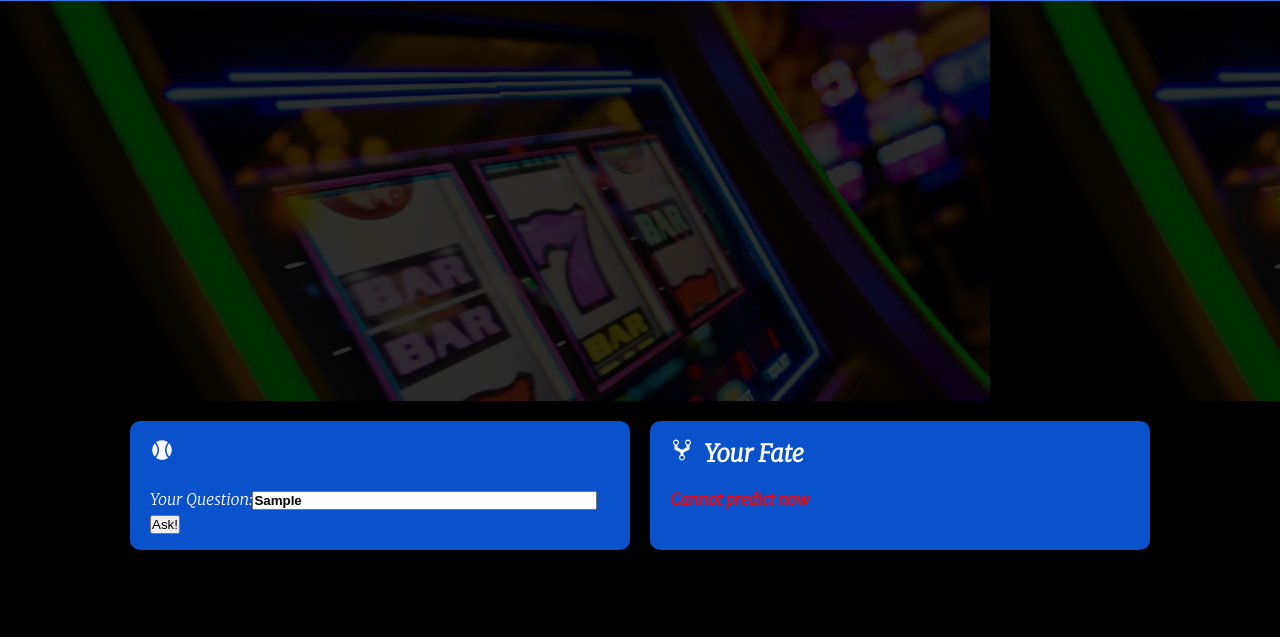
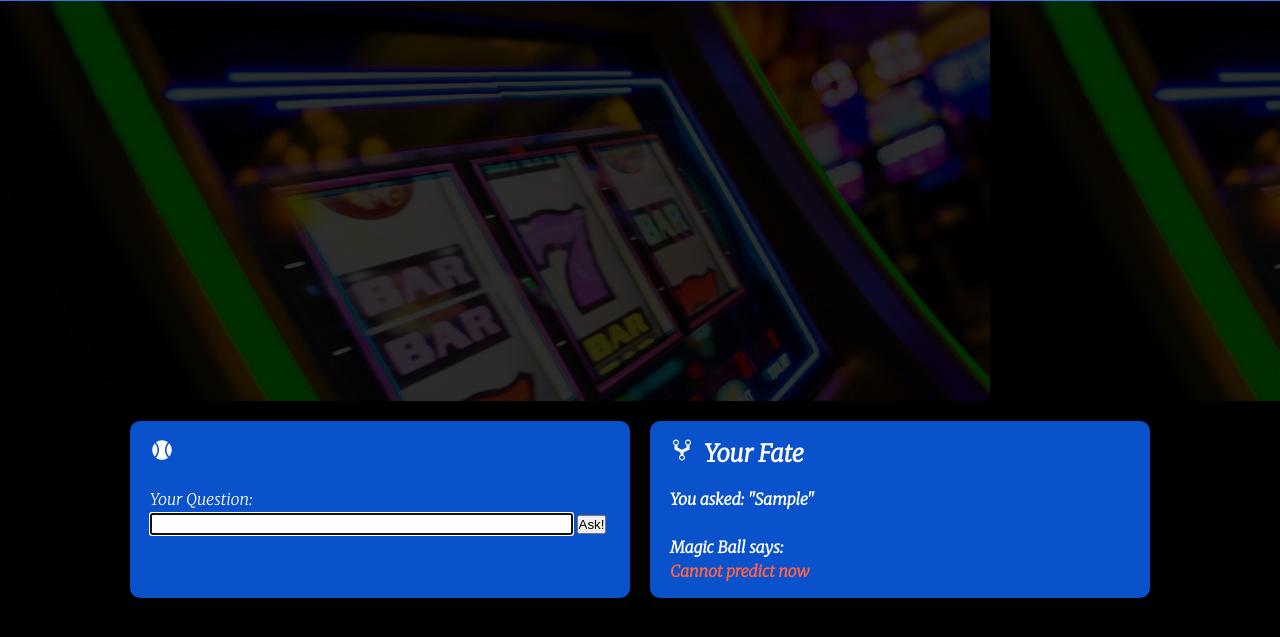
Before and after one commit to Huberdoggy/magic-8-ball, a website: page index.html in a window 1280 px wide. Both pictures are taken after typing "Sample" into the empty fields and a click on the button "Ask!". Shown: the part 59-696 px from the top of the page. Drawn offline with nearby package versions, Linux system fonts and the light colour scheme.

Commit message:
modified output in the response div

```diff
--- a/index.html
+++ b/index.html
@@ -44,7 +44,7 @@
       </h2>
       <p>
       <form id='question-box'>
-        <label>Your Question:<input name='question' type='text' size='40' /></label>
+        <label>Your Question:<input id='qInput' name='question' type='text' size='40' /></label>
         <button type='submit'>Ask!</button>
         </form>
       </p>
--- a/main.js
+++ b/main.js
@@ -30,6 +30,8 @@ function genRand() {
 }
 
 function renderResponses() {
+  const qInput = document.getElementById('qInput');
+  qInput.value = '';
   responseEl.replaceChildren();
   // eslint-disable-next-line no-restricted-syntax
   for (let question of questionArr) {
@@ -38,11 +40,14 @@ function renderResponses() {
     let regex = /^(?!Most likely)([\w\s]+)?[no|not|don't|doubtful]([\w\s]+)?$/;
     if (question.response.match(regex)) {
       console.log(regex);
-      responsePara.innerHTML = `<p style='color: red'>${question.response}</p>`;
+      responsePara.innerHTML = `<p>You asked: "${question.prevQuestion}"</p><br>
+      <span>Magic Ball says:</span><p style='color: tomato'>${question.response}</p>`;
     } else {
-      responsePara.innerHTML = `<p style='color: lawngreen'>${question.response}</p>`;
+      responsePara.innerHTML = `<p>You asked: "${question.prevQuestion}"</p><br>
+      <span>Magic Ball says:</span><p style='color: lawngreen'>${question.response}</p>`;
     }
     responseEl.appendChild(responsePara); // similar to 'push'
+    qInput.focus();
   }
 }
 
@@ -54,9 +59,11 @@ if (formEl !== null) {
     const newQuestion = {
       question: formData.get('question'),
       response: theAnswer,
+      prevQuestion: formData.get('question'), // for displaying in the answer div
     };
     if (newQuestion.question) {
       questionArr = [newQuestion]; // I only want to show the most recent
+      // console.log(newQuestion.prevQuestion);
       renderResponses(); // Now, run func with their 'Question' in the array
     }
   });
--- a/styles.css
+++ b/styles.css
@@ -99,10 +99,12 @@ ul {
 
 #question-box input {
   font-weight: bold;
+  font-size: 16px;
 }
 
 .responses-para {
   font-weight: bold;
+  /*font-size: 20px;*/
 }
 
 .box {
```
